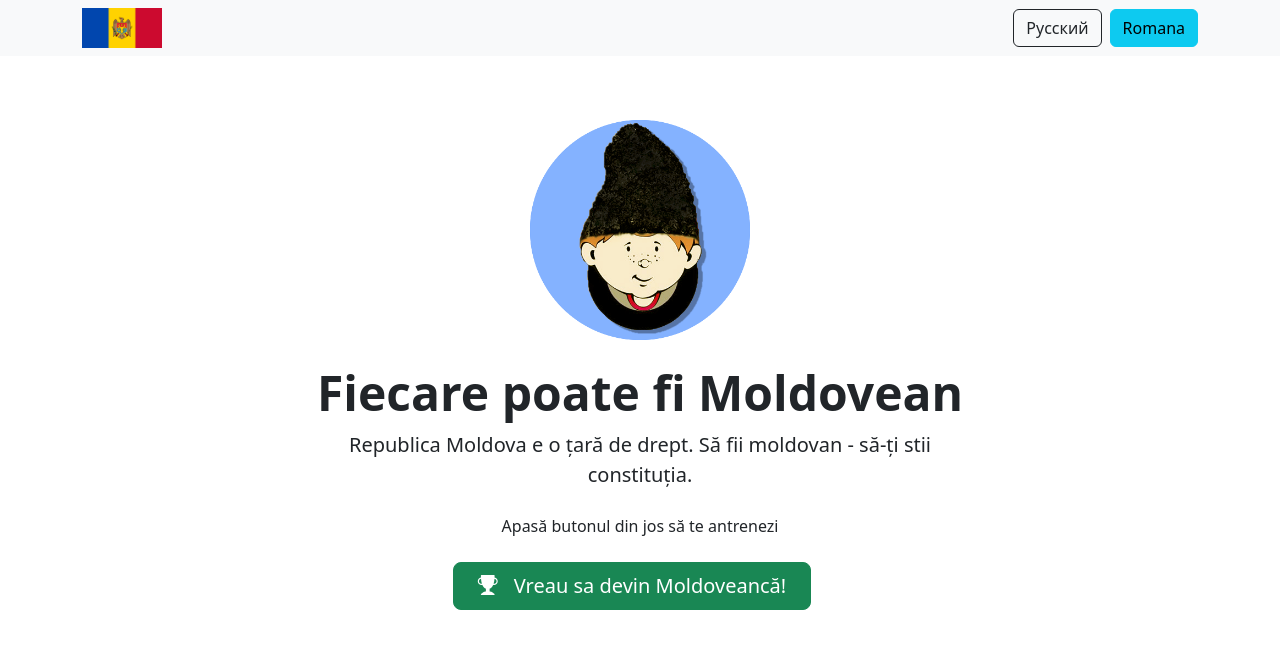
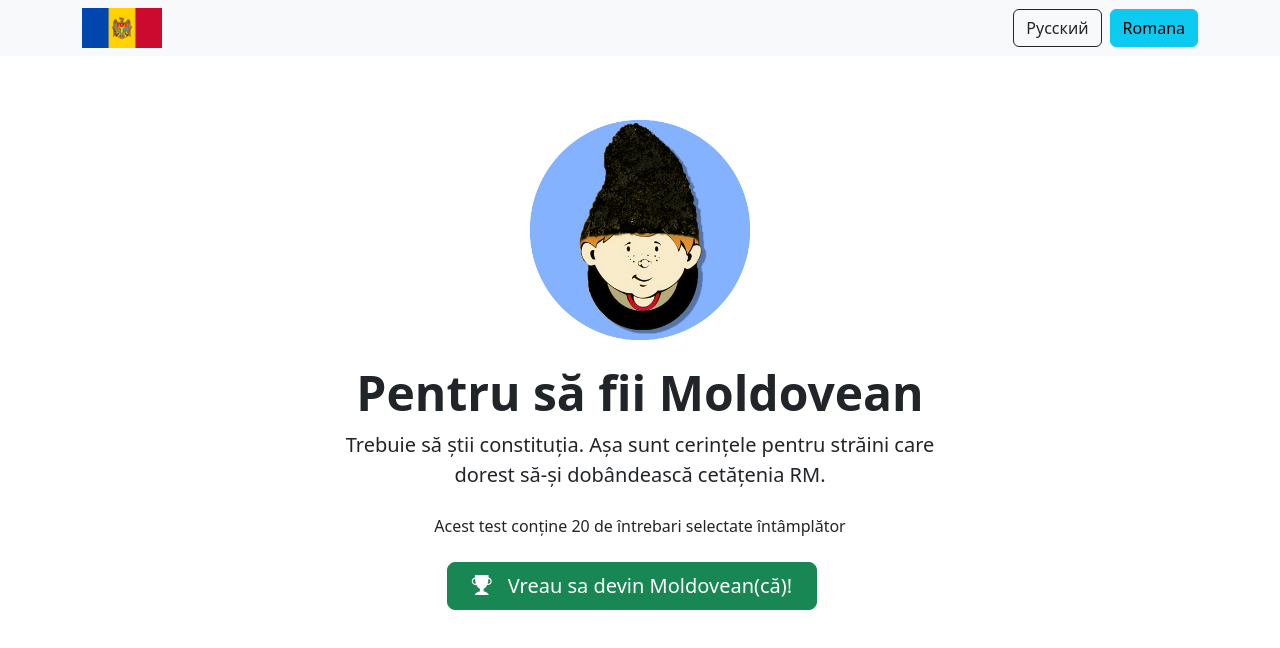
Before and after one commit to dmorari/md_constitution, a React (Create React App) app: page / in a window 1280 px wide. Shown: the top 648 px of the page. Built offline with nearby package versions, Linux system fonts and the light colour scheme.

Commit message:
Updated text

```diff
--- a/src/Home.js
+++ b/src/Home.js
@@ -5,18 +5,18 @@ import { useLanguage } from "./context/language";
 
 function Home(props) {
 	const { language } = useLanguage()
-	const title = (language === "ro") ? "Fiecare poate fi Moldovean" : "Каждый может быть молдованом"
+	const title = (language === "ro") ? "Pentru să fii Moldovean" : "Чтобы быть Молдованом"
 	const content = (language === "ro") ?
-	"Republica Moldova e o țară de drept. Să fii moldovan - să-ți stii constituția."
-	: "Республика Молдова - государство закона. Быть молдованом - знать свою констититуцию."
+	"Trebuie să știi constituția. Așa sunt cerințele pentru străini care dorest să-și dobândească cetățenia RM."
+	: "Надо знать конституцию. Таковы требавания к иностранцам, желающими стать гражданами РМ."
 
 	const pressButton = (language === "ro") ?
-	"Apasă butonul din jos să te antrenezi"
-	: "Нажми кнопну ниже, чтобы начать тренировку"
+	"Acest test conține 20 de întrebari selectate întâmplător"
+	: "Тест состоит из 20 случайно отобранных вопросов."
 
 	const begin = (language === "ro") ?
-	"Vreau sa devin Moldoveancă!"
-	: "Хочу стать Молдованкой!"
+	"Vreau sa devin Moldovean(că)!"
+	: "Хочу стать Молдован(ом)кой!"
 
 	return (
 	  <>
--- a/src/Quiz.js
+++ b/src/Quiz.js
@@ -77,6 +77,7 @@ function ResultsPage(props) {
 				</div>
 				<div className="col-lg-8 mx-auto mt-3">
 					<p className="lead mb-4">{language == "ro" ? textRo : textRu}</p>
+					<p className=" mb-4 fw-light">{language == "ro" ? "În examenul nou întrebările voi fi diferite." : "В повторном экзамене будут другие вопросы."} </p>
 
 					<div className="d-grid gap-2 d-sm-flex justify-content-sm-center">
 
```
